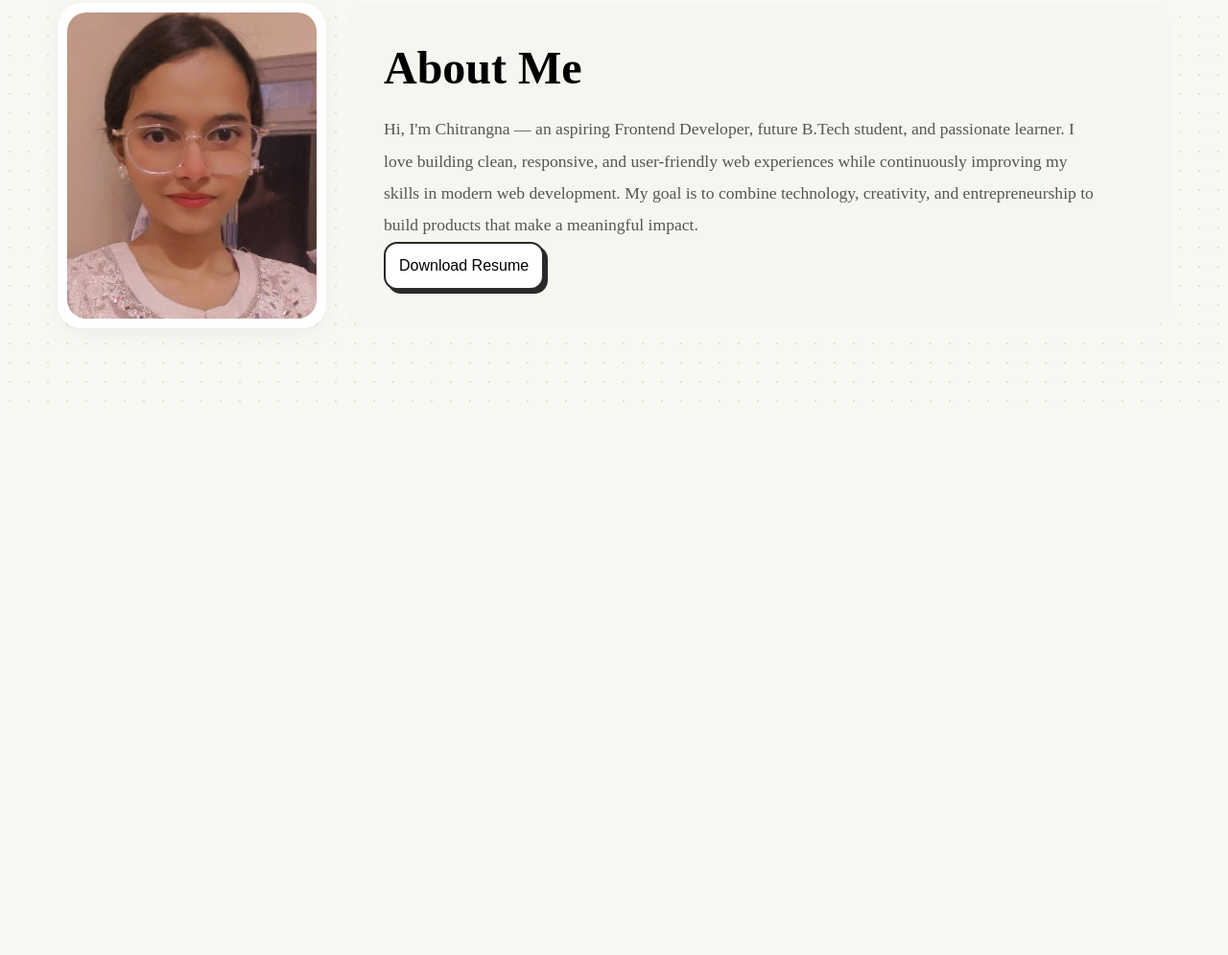
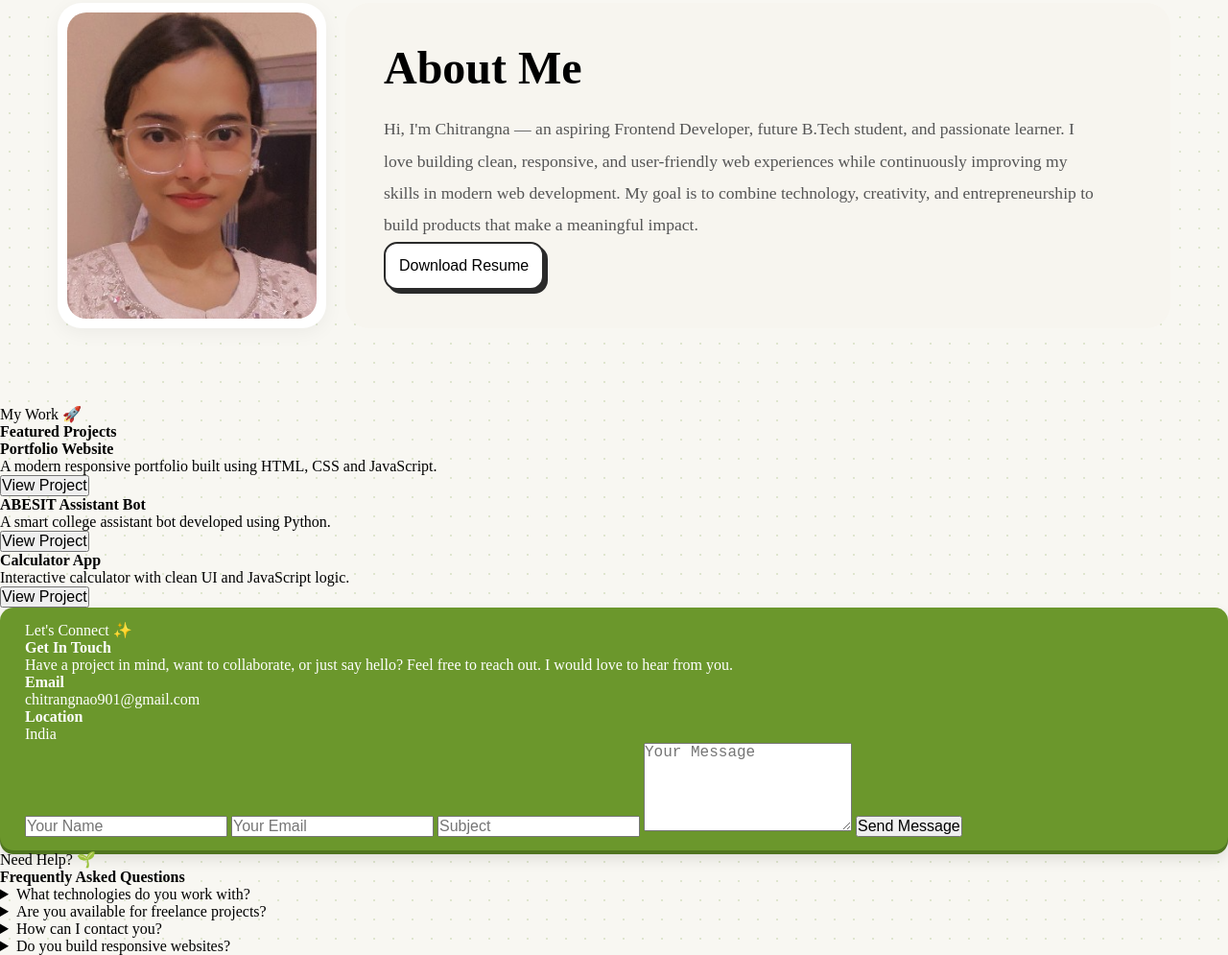
Before and after one commit to chitrangna-webdeveloper/my-portfolio, a plain HTML site: page index.html in a window 1280 px wide. Shown: the part 772-1767 px from the top of the page at 96% size. Before the commit the page ends 1194 px from the top, so only its background shows below. Drawn offline with Linux system fonts and the light colour scheme.

Commit message:
Update index.html

```diff
--- a/index.html
+++ b/index.html
@@ -23,10 +23,10 @@
                     <a class="header-a" href="#about">about</a>
                 </li>
                 <li>
-                    <a class="header-a" href="contact.html">contact</a>
+                    <a class="header-a" href="#contact">contact</a>
                 </li>
                 <li>
-                    <a class="header-a" href="help.html">help</a>
+                    <a class="header-a" href="#help">help</a>
                 </li>
             </div>
             <div class="buttons">
@@ -35,7 +35,7 @@
                         Download Resume
                     </a>
                 </button>
-                <button class="contact">
+                <button class="contact-button">
                     <a class="button-a">
                         Contact-me
                     </a>
@@ -56,7 +56,7 @@
                 Frontend Developer & Future Startup Founder.
             </p>
             <div class="social-icons">
-                <a href="#">
+               <a href="#">
                     <i class="fa-brands fa-linkedin-in"></i>
                 </a>
                 <a href="#">
@@ -100,6 +100,125 @@
 
     </section>
 
+    <section class="projects" id="projects">
+
+    <div class="projects-header">
+        <span class="project-tag">My Work 🚀</span>
+        <h2>Featured Projects</h2>
+    </div>
+
+    <div class="project-grid">
+
+        <div class="project-card">
+            <h3>Portfolio Website</h3>
+            <p>
+                A modern responsive portfolio built using HTML, CSS and JavaScript.
+            </p>
+            <button class="project-btn">View Project</button>
+        </div>
+
+        <div class="project-card">
+            <h3>ABESIT Assistant Bot</h3>
+            <p>
+                A smart college assistant bot developed using Python.
+            </p>
+            <button class="project-btn">View Project</button>
+        </div>
+
+        <div class="project-card">
+            <h3>Calculator App</h3>
+            <p>
+                Interactive calculator with clean UI and JavaScript logic.
+            </p>
+            <button class="project-btn">View Project</button>
+        </div>
+
+    </div>
+
+</section>
+
+<!--section of contact-->
+<section class="contact" id="contact">
+    <div class="contact-container">
+
+        <div class="contact-left">
+            <span class="contact-tag">Let's Connect ✨</span>
+
+            <h2>Get In Touch</h2>
+
+            <p>
+                Have a project in mind, want to collaborate,
+                or just say hello? Feel free to reach out.
+                I would love to hear from you.
+            </p>
+
+            <div class="contact-info">
+                <div>
+                    <h4>Email</h4>
+                    <p>chitrangnao901@gmail.com</p>
+                </div>
+
+                <div>
+                    <h4>Location</h4>
+                    <p>India</p>
+                </div>
+            </div>
+        </div>
+
+        <div class="contact-right">
+            <form>
+                <input type="text" placeholder="Your Name" required>
+
+                <input type="email" placeholder="Your Email" required>
+
+                <input type="text" placeholder="Subject">
+
+                <textarea rows="5" placeholder="Your Message"></textarea>
+
+                <button type="submit">Send Message</button>
+            </form>
+        </div>
+
+    </div>
+</section>
+
+<section class="help-section" id="help">
+
+    <div class="help-container">
+
+        <span class="help-tag">Need Help? 🌱</span>
+
+        <h2>Frequently Asked Questions</h2>
+
+        <div class="faq">
+
+            <details>
+                <summary>What technologies do you work with?</summary>
+                <p>HTML, CSS, JavaScript, Python and modern web technologies.</p>
+            </details>
+
+            <details>
+                <summary>Are you available for freelance projects?</summary>
+                <p>Yes, I am open to freelance projects and collaborations.</p>
+            </details>
+
+            <details>
+                <summary>How can I contact you?</summary>
+                <p>You can use the contact form or connect through LinkedIn and GitHub.</p>
+            </details>
+
+            <details>
+                <summary>Do you build responsive websites?</summary>
+                <p>Yes, all my projects are designed to work smoothly on mobile, tablet and desktop devices.</p>
+            </details>
+
+        </div>
+
+    </div>
+
+</section>
+
+
 
 
 </body>
```
